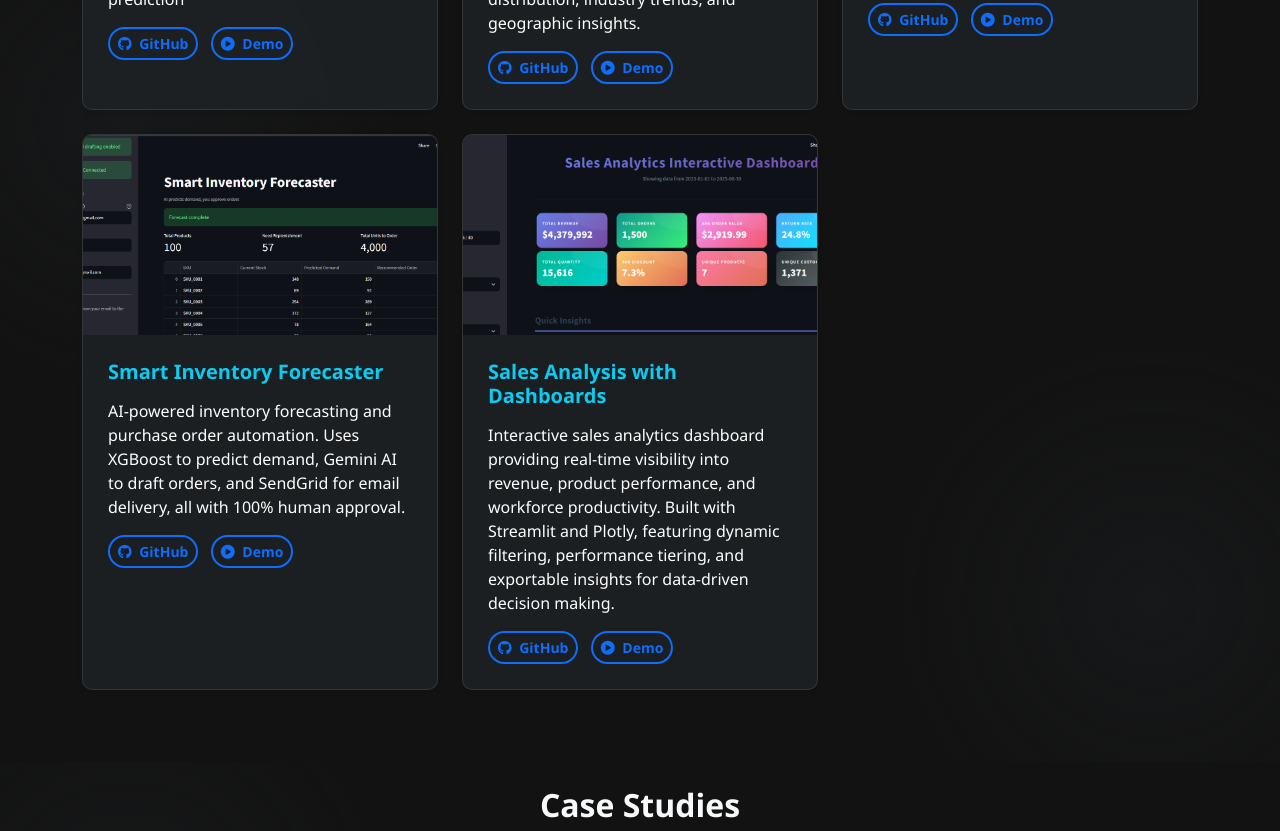
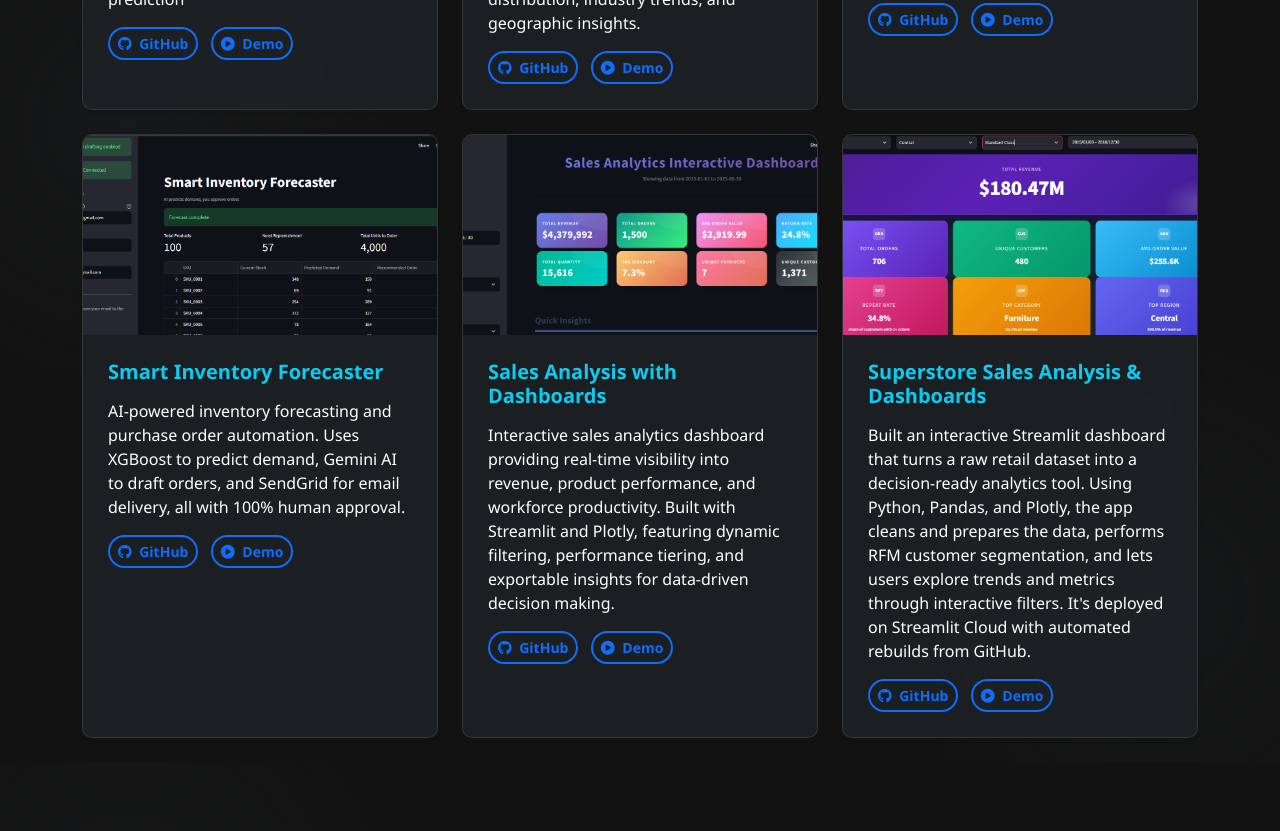
Before and after one commit to TheMark2000/Mark_M_Portfolio, a plain HTML site: page index.html in a window 1280 px wide. Shown: the part 4038-4869 px from the top of the page. Drawn offline with nearby package versions, Linux system fonts and the light colour scheme.

Commit message:
Added project no.6

```diff
--- a/index.html
+++ b/index.html
@@ -335,6 +335,31 @@
             </div>
           </div>
         </div>
+        <!-- Project 6: Superstore Sales Analysis — Interactive Business Intelligence Dashboard -->
+        <div class="col-md-4 fade-in">
+          <div class="card project-card shadow-sm h-100">
+            <img src="demo/superstore_sales.png" class="card-img-top" alt="Superstore Sales Analysis">
+            <div class="card-body">
+              <h5 class="card-title">Superstore Sales Analysis & Dashboards</h5>
+              <p class="text-white">Built an interactive Streamlit dashboard that turns a raw retail dataset into a
+                decision-ready analytics tool.
+                Using Python, Pandas, and Plotly, the app cleans and prepares the data, performs RFM customer
+                segmentation,
+                and lets users explore trends and metrics through interactive filters.
+                It's deployed on Streamlit Cloud with automated rebuilds from GitHub.</p>
+              <div class="mt-3">
+                <a href="https://github.com/TheMark2000/SuperStore_Sales_Analysis" target="_blank"
+                  class="btn btn-outline-primary btn-sm me-2">
+                  <i class="fab fa-github me-1"></i> GitHub
+                </a>
+                <a href="https://superstoresalesanalysis-mark.streamlit.app/" target="_blank"
+                  class="btn btn-outline-primary btn-sm me-2">
+                  <i class="fas fa-play-circle me-1"></i> Demo
+                </a>
+              </div>
+            </div>
+          </div>
+        </div>
       </div>
     </div>
   </section>
```
Also changed, not shown: demo/superstore_sales.png (added). Lines whose indentation alone changed are shown as unchanged.
